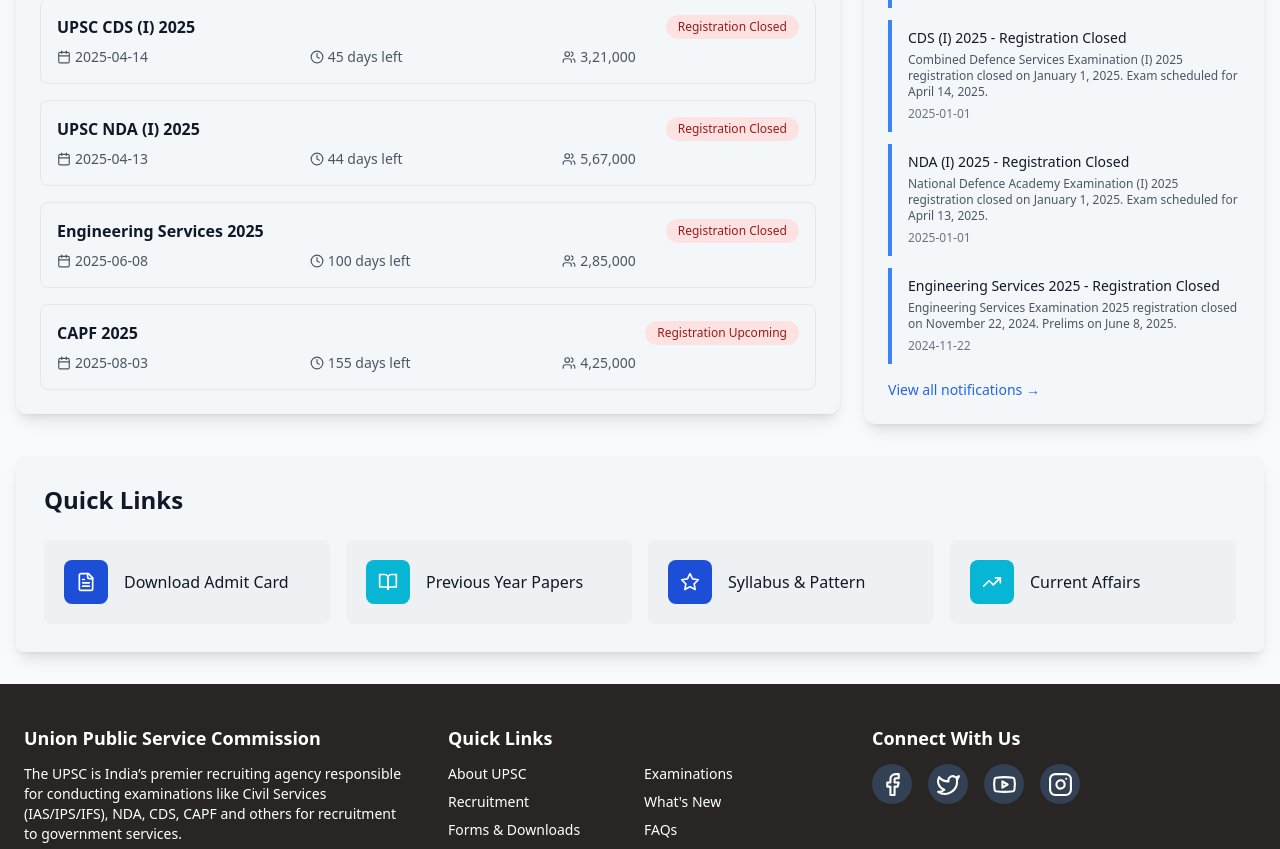
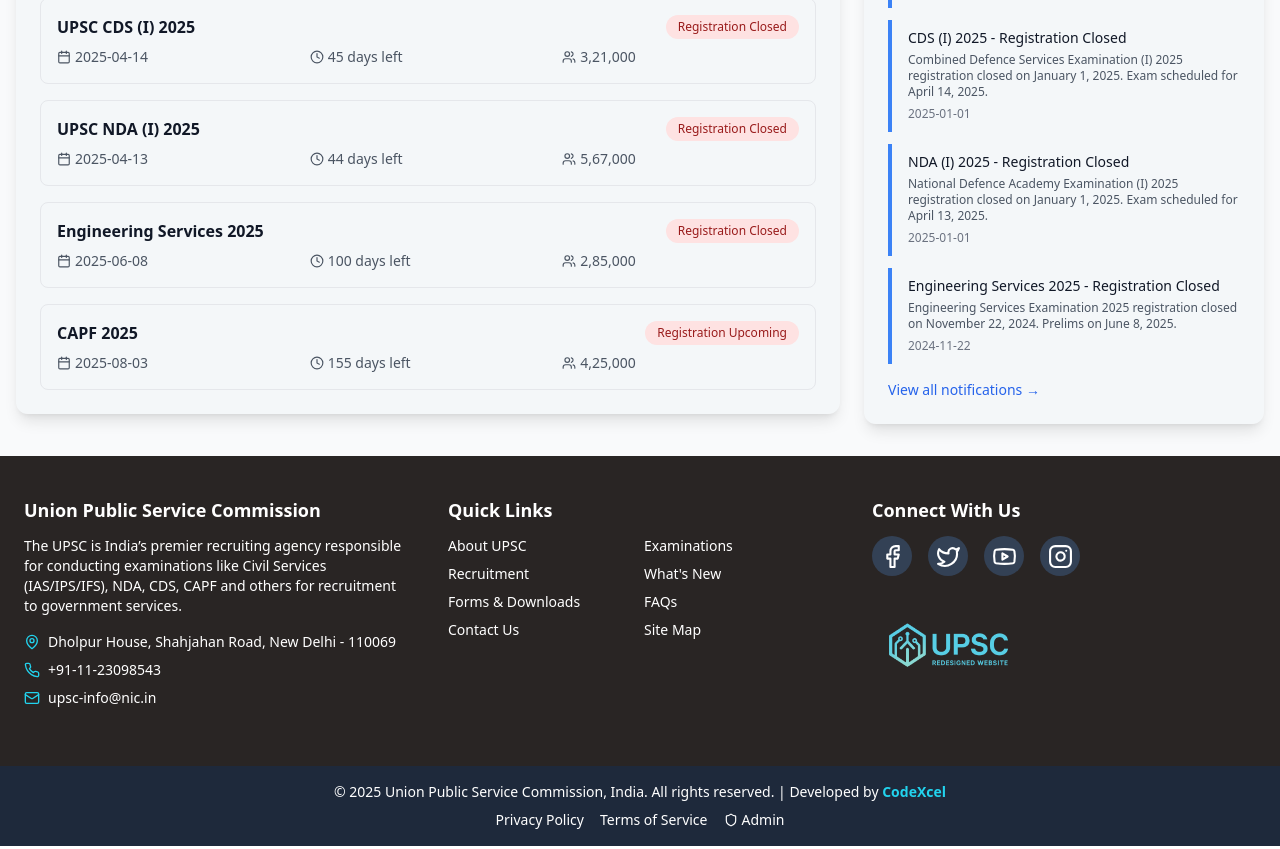
Before and after one commit to sparshagarwal0411/upsc-final, a React (Vite) app: page / in a window 1280 px wide. Shown: the part 896-1745 px from the top of the page. Built offline with nearby package versions, Linux system fonts and the light colour scheme.

Commit message:
Update HomePage.tsx

```diff
--- a/src/pages/HomePage.tsx
+++ b/src/pages/HomePage.tsx
@@ -209,26 +209,7 @@
       </div>
 
 
-      {/* Quick Links */}
-      <div className="bg-slate-200/20 dark:bg-slate-800/30 rounded-lg shadow-lg p-7 hover-lift">
-        <h2 className="text-2xl font-bold text-gray-900 dark:text-white mb-6">
-          {t('dashboard.quickLinks')}
-        </h2>
-        <div className="grid sm:grid-cols-2 lg:grid-cols-4 gap-4">
-          {quickLinks.map((link, index) => (
-            <a
-              key={index}
-              href={link.href}
-              className="flex items-center p-5 bg-gray-300/20 dark:bg-gray-900 rounded-lg hover:shadow-md transition-all duration-200 hover:scale-105 hover-lift"
-            >
-              <div className={`${link.color} p-3 rounded-lg mr-4`}>
-                <link.icon size={20} className="text-white" />
-              </div>
-              <span className="font-medium text-gray-900 dark:text-white">{link.name}</span>
-            </a>
-          ))}
-        </div>
-      </div>
+
 
       {/* Coming Soon Features */}
       {/* <div className="bg-gradient-to-r from-purple-600 to-pink-600 dark:from-purple-800 dark:to-pink-800 text-white rounded-2xl p-8 hover-lift">
```
